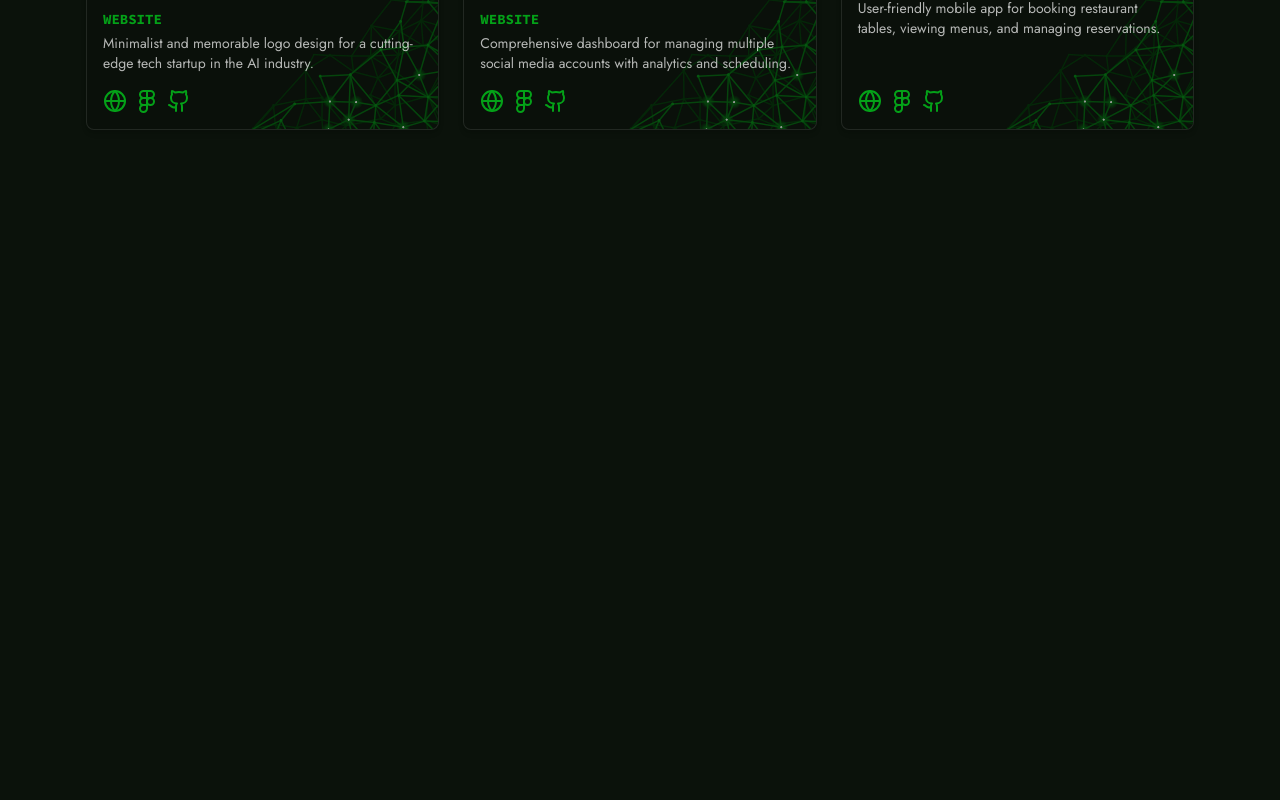
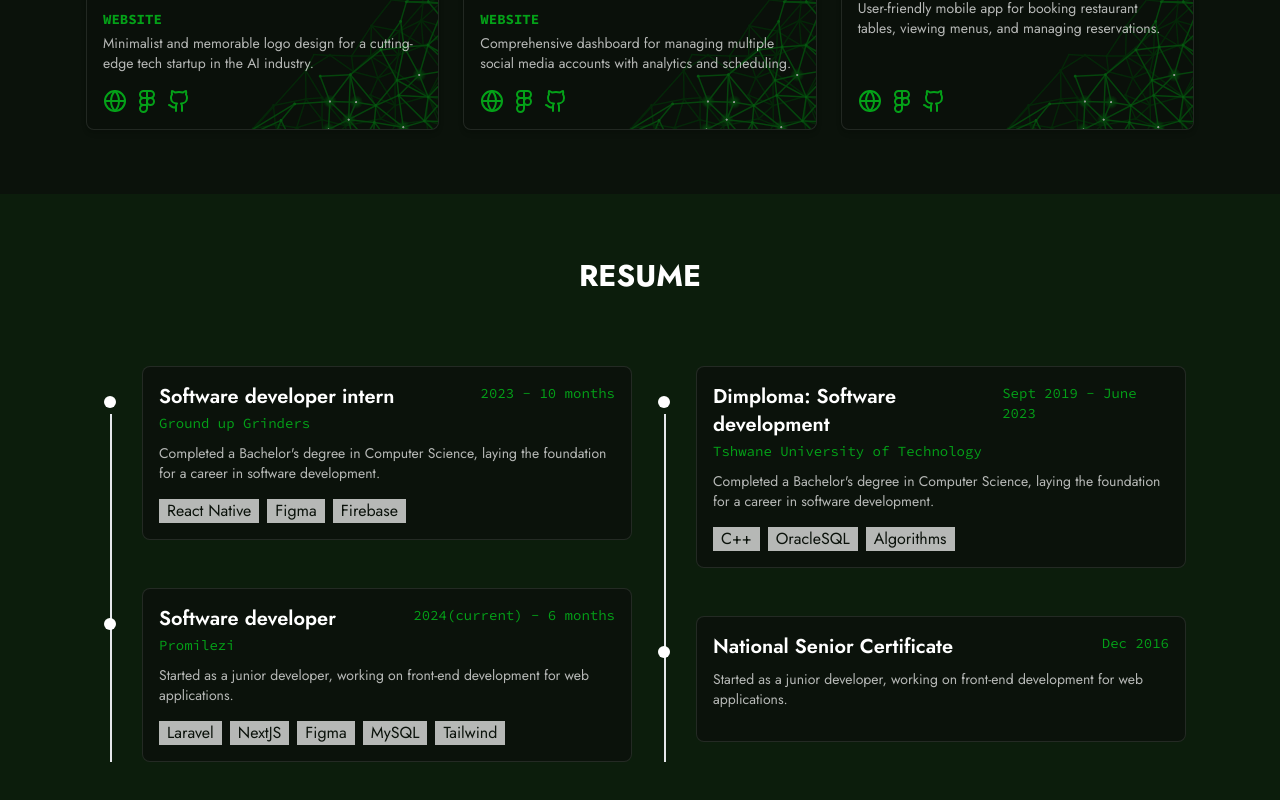
Before and after one commit to Tshabalala-Thabo/portfolio, a React (Create React App) app: page / in a window 1280 px wide. Shown: the part 3161-3961 px from the top of the page. Before the commit the page ends 3355 px from the top, so only its background shows below. Built offline with nearby package versions, Linux system fonts and the light colour scheme.

Commit message:
FEAT: resume section

```diff
--- a/src/App.js
+++ b/src/App.js
@@ -242,6 +242,108 @@ export function PortfolioSection() {
     </section>
   )
 }
+
+
+function Resume() {
+  const experienceEvents = [
+    {
+      title: "Software developer intern",
+      company: "Ground up Grinders",
+      date: "2023 - 10 months",
+      description: "Completed a Bachelor's degree in Computer Science, laying the foundation for a career in software development.",
+      skills: ["React Native", "Figma", "Firebase",]
+    },
+    {
+      title: "Software developer",
+      company: "Promilezi",
+      date: "2024(current) - 6 months",
+      description: "Started as a junior developer, working on front-end development for web applications.",
+      skills: ["Laravel", "NextJS", "Figma", "MySQL", "Tailwind"]
+    },
+  ]
+
+  const educationEvents = [
+    {
+      title: "Dimploma: Software development",
+      company: "Tshwane University of Technology",
+      date: "Sept 2019 - June 2023",
+      description: "Completed a Bachelor's degree in Computer Science, laying the foundation for a career in software development.",
+      skills: ["C++", "OracleSQL", "Algorithms"]
+    },
+    {
+      title: "National Senior Certificate",
+      date: "Dec 2016",
+      description: "Started as a junior developer, working on front-end development for web applications.",
+      skills: []
+    },
+  ]
+
+  return (
+    <section className="py-16 px-4 bg-primary-100 ">
+      <h2 className="text-3xl text-white font-bold text-center mb-12">RESUME</h2>
+      <div className="container mx-auto p-6">
+        <div className="flex flex-col md:flex-row space-y-4 md:space-y-0 md:space-x-4">
+        <div className="relative">
+          <div className="absolute left-4 top-12 bottom-0 w-0.5 bg-gray-200"></div>
+          <div className="space-y-12">
+            {experienceEvents.map((event, index) => (
+              <div key={index} className="relative pl-12">
+                <div className="absolute left-0 top-5 w-8 h-8  rounded-full flex items-center justify-center">
+                  <div className="w-3 h-3 bg-white rounded-full"></div>
+                </div>
+                <div className="bg-primary-200 border rounded-lg border-white border-opacity-10 text-white">
+                  <div className="p-4">
+                    <div className="flex justify-between items-start">
+                      <h3 className="text-xl font-semibold">{event.title}</h3>
+                      <span className="text-sm font-source-code-pro text-primary">{event.date}</span>
+                    </div>
+                    <span className="text-sm font-source-code-pro text-primary">{event.company}</span>
+                    <p className="text-sm text-white opacity-70 mt-2 mb-4">{event.description}</p>
+                    <div className="flex flex-wrap gap-2">
+                      {event.skills.map((skill, skillIndex) => (
+                        <span key={skillIndex} className="bg-white bg-opacity-70 px-2 text-primary-200">{skill}</span>
+                      ))}
+                    </div>
+                  </div>
+                </div>
+              </div>
+            ))}
+          </div>
+        </div>
+        <div className="relative">
+          <div className="absolute left-4 top-12 bottom-0 w-0.5 bg-gray-200"></div>
+          <div className="space-y-12">
+            {educationEvents.map((event, index) => (
+              <div key={index} className="relative pl-12">
+                <div className="absolute left-0 top-5 w-8 h-8 rounded-full flex items-center justify-center">
+                  <div className="w-3 h-3 bg-white rounded-full"></div>
+                </div>
+                <div className="bg-primary-200 border rounded-lg border-white border-opacity-10 text-white">
+                  <div className="p-4">
+                    <div className="flex justify-between items-start">
+                      <h3 className="text-xl font-semibold">{event.title}</h3>
+                      <span className="text-sm font-source-code-pro text-primary">{event.date}</span>
+                    </div>
+                    <span className="text-sm font-source-code-pro text-primary">{event.company}</span>
+                    <p className="text-sm text-white opacity-70 mt-2 mb-4">{event.description}</p>
+                    <div className="flex flex-wrap gap-2">
+                      {event.skills.map((skill, skillIndex) => (
+                        <span key={skillIndex} className="bg-white bg-opacity-70 px-2 text-primary-200">{skill}</span>
+                      ))}
+                    </div>
+                  </div>
+                </div>
+              </div>
+            ))}
+          </div>
+        </div>
+        </div>
+      </div>
+    </section>
+  )
+}
+
+
 function App() {
   return (
     <div className="min-h-screen relative overflow-hidden">
@@ -326,6 +428,7 @@ function App() {
           </div>
         </section>
         <PortfolioSection />
+        <Resume />
       </main>
     </div>
   );
```
